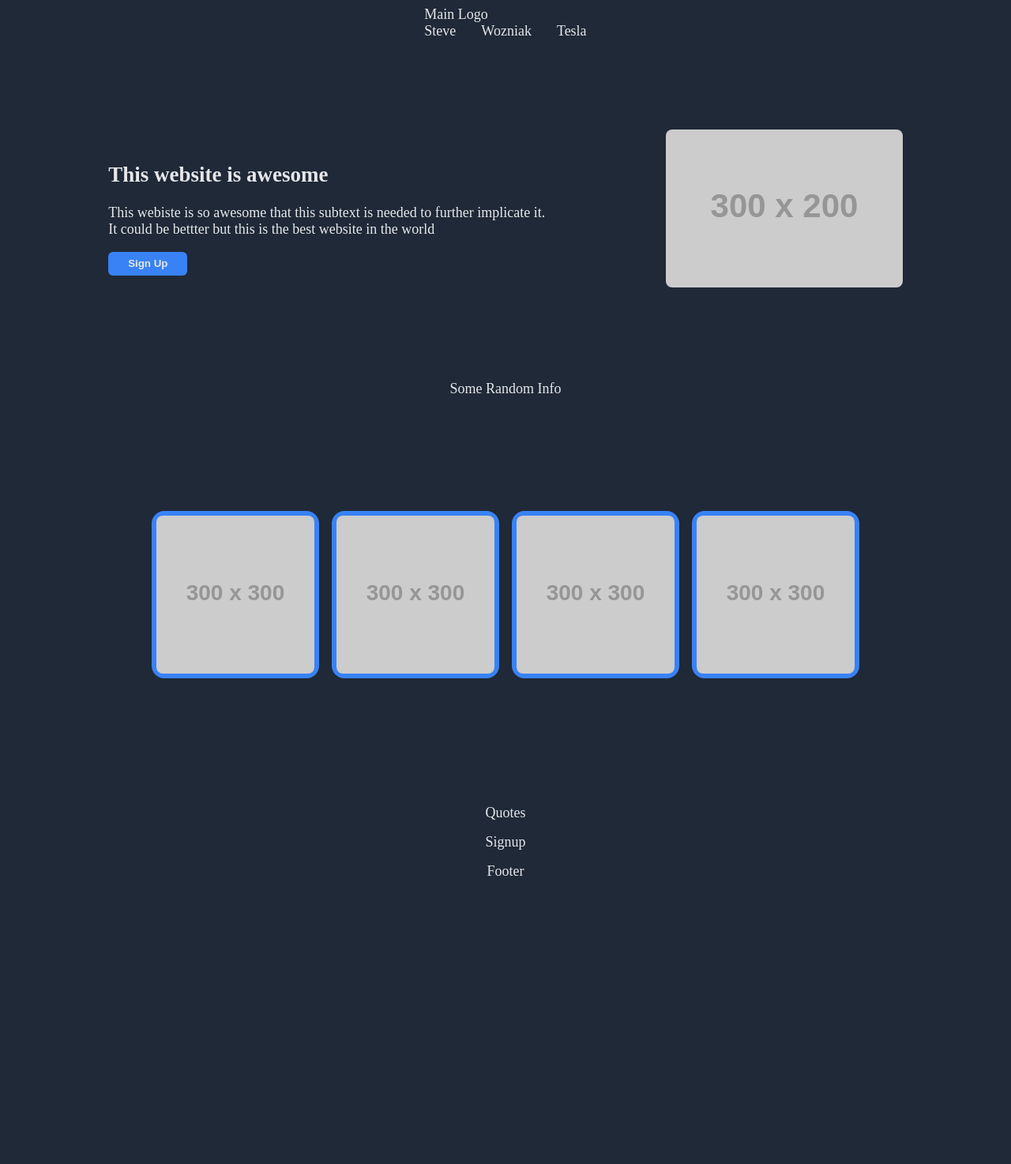
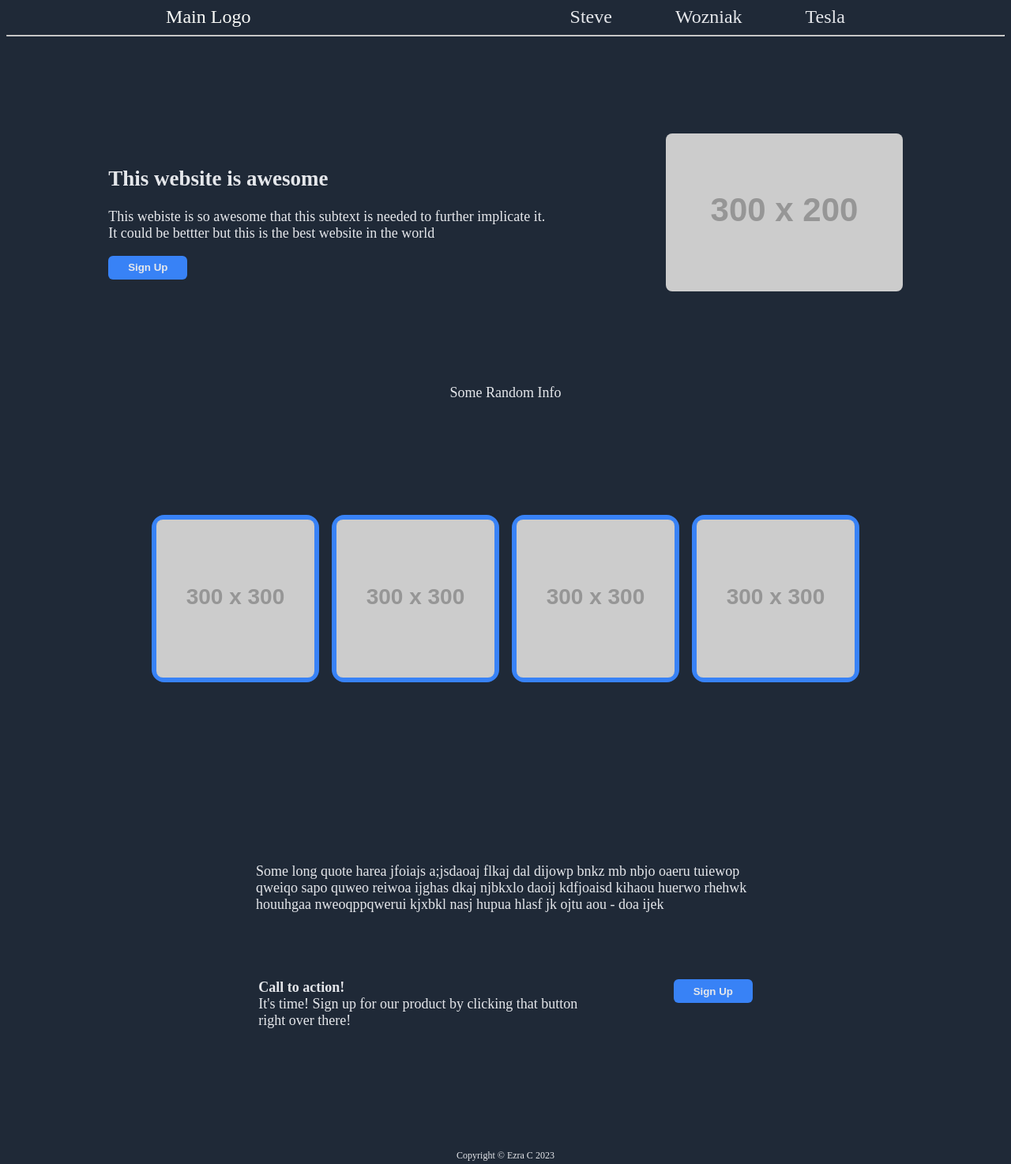
Before and after one commit to ezra-casas/top-landing-page, a plain HTML site: page index.html in a window 1280 px wide. Shown: the whole page at 79% size. Before the commit the page ends 1122 px from the top, so only its background shows below. Drawn offline with Linux system fonts and the light colour scheme; placeholder pictures from the web are drawn by us.

Commit message:
Finished Project

```diff
--- a/index.html
+++ b/index.html
@@ -9,13 +9,16 @@
 <body>
 
     <header>
-        <div>Main Logo</div>
-        <div id="links">
-            <a href="#">Steve</a>
-            <a href="#">Wozniak</a>
-            <a href="#">Tesla</a>
+        <div class="main-header">
+            <div>Main Logo</div>
+            <div id="links">
+                <a hreclef="#">Steve</a>
+                <a href="#">Wozniak</a>
+                <a href="#">Tesla</a>
+            </div>
         </div>
 
+        <hr/>
     </header>
 
     <section id="hero-container">
@@ -56,8 +59,15 @@
 
         </div>
     </section>
-    <section>Quotes</section>
-    <section>Signup</section>
-    <footer>Footer</footer>
+    <section class="quotes">Some long quote harea jfoiajs a;jsdaoaj flkaj dal dijowp bnkz mb nbjo oaeru tuiewop qweiqo sapo quweo reiwoa ijghas dkaj njbkxlo daoij kdfjoaisd kihaou huerwo rhehwk houuhgaa nweoqppqwerui kjxbkl nasj hupua hlasf jk ojtu aou - doa ijek</section>
+    <section class="signup">
+        <div class="text"><b>Call to action!</b> <br>It's time!
+        Sign up for our product by clicking that button right over there!
+    </div>
+    <div>
+        <button>Sign Up</button>
+    </div>
+    </section>
+    <footer>Copyright © Ezra C 2023</footer>
 </body>
 </html>
--- a/style.css
+++ b/style.css
@@ -7,12 +7,16 @@ body{
     font-size: 18px;
     color: #e5e7eb
 }
+header{
+    width: 100%;
+}
+
 .main-header{
     background-color: #1f2937;
     width: 100%;
     text-align: center;
     display: flex;
-    justify-content: space-between;
+    justify-content: space-around;
     width: 100%;
     font-size: 24px;
     color: #f9faf8
@@ -22,7 +26,7 @@ body{
 #links{
     display: flex;
     justify-content: space-between;
-    gap: 2rem;
+    gap: 5rem;
 }
 
 #links a{
@@ -44,7 +48,7 @@ body{
 }
 
 .left{
-    display: flex;
+
     flex-direction: column;
     text-wrap: wrap;
 }
@@ -62,12 +66,12 @@ button{
 }
 
 .info{
-    display: flex;
+
     flex-direction: column;
     align-items: center;
 }
+
 .carrosel{
-    display: flex;
     gap: 1rem;
     height: 500px;
     align-items: center;
@@ -80,7 +84,7 @@ button{
     border: solid #3882f6 6px;
     width: 200px;
     height: 200px;
-    display: flex;
+
     justify-content: center;
     align-items: center;
 }
@@ -91,3 +95,25 @@ img{
     height: 100%;
     border-radius: 8px;
 }
+
+.quotes, .child, .carrosel, .info, .left, .signup, footer{
+    display: flex;
+}
+
+.quotes{
+    justify-content: center;
+    align-items: center;
+    width: 50%;
+    height: 200px;
+}
+
+.signup{
+    justify-content: space-between;
+    height: 200px;
+}
+.text{
+    width: 70%;
+}
+footer{
+    font-size: 12px;
+}
```
